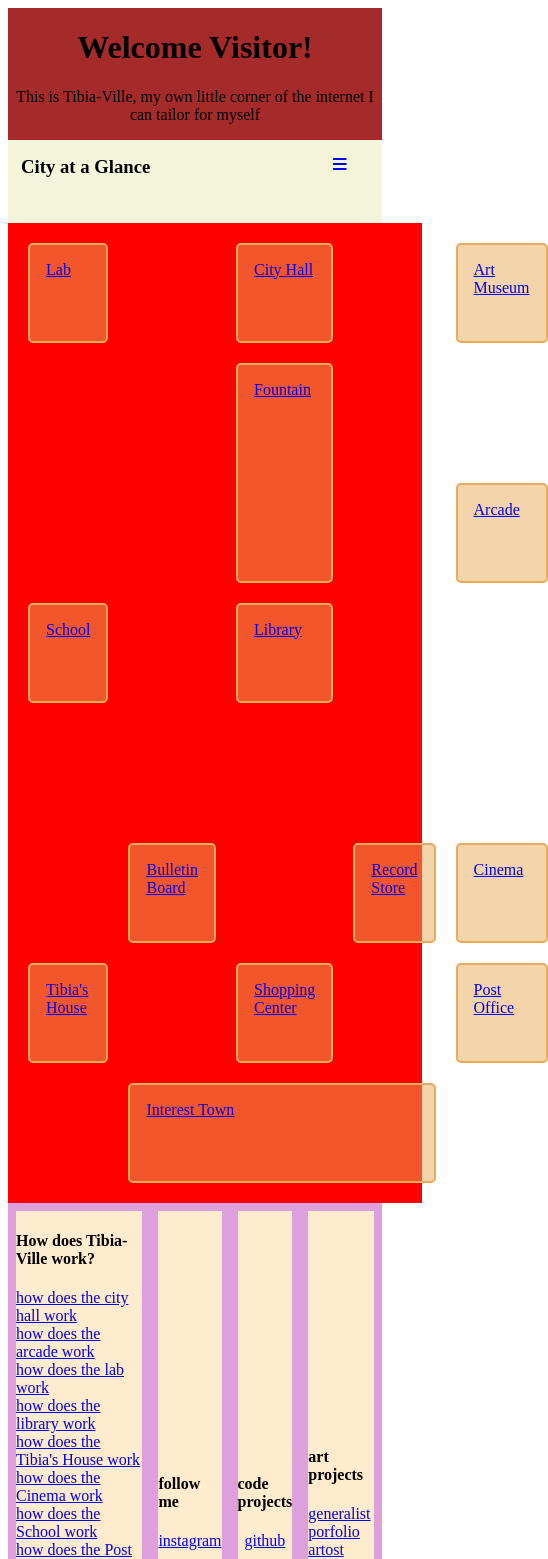
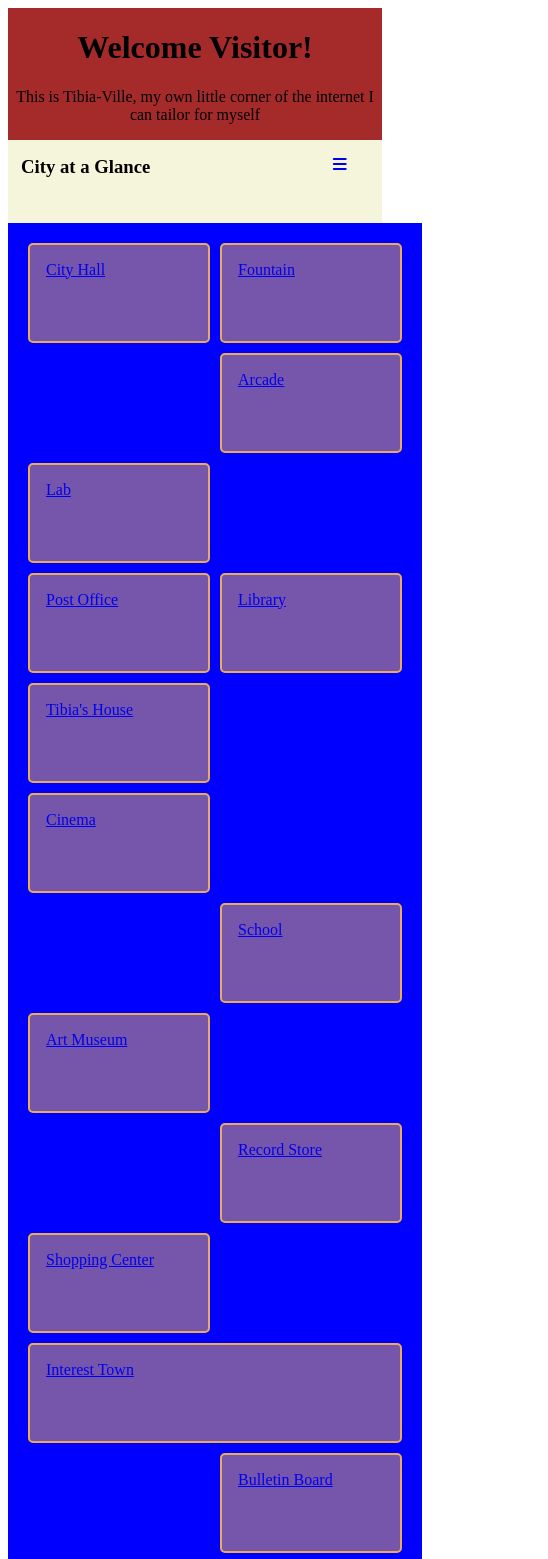
Before and after one commit to ViLinh27/TibiaVille, a Vue app in the folder Tibia-Ville-Website/: page /#/ in a window 390 px wide. Shown: the top 1559 px of the page, 548 px wide, since content can reach past the window. Built offline with nearby package versions, Linux system fonts and the light colour scheme.

Commit message:
map and footer are now responsive but map is too widde compared to rest of page

```diff
--- a/Tibia-Ville-Website/src/assets/main_mobile.css
+++ b/Tibia-Ville-Website/src/assets/main_mobile.css
@@ -2,12 +2,18 @@
 
 /*---- 400px----*/
 @media (max-width:600px){
+    /*-- main app*/
     .app{
         background-color:brown;
     }
     .main_content{
         flex-direction:column;
     }
+    /*--footer-*/
+    footer{
+        flex-direction: column;
+    }
+    /*-- nav bar*/
     nav{
         background-color:beige;
         flex-direction: row;
@@ -23,7 +29,7 @@
         float:right;
         display:block;
     }
-
+    /*-- when nav bar is open*/
     nav.responsive {
         position:relative;
         flex-direction: column;
@@ -50,4 +56,83 @@
         display: block;
         text-align: left;
     }
+    /*-- home page*/
+    .page_content{
+        background-color: blue;
+    }
+    /*-- homepage map*/
+    .map_wrapper{
+        grid-template-columns: repeat(2, 1fr);
+        gap: 10px;
+    }
+    .map_1 {
+        /*- city hall -*/
+        grid-column: 1;
+        grid-row: 1;
+    }
+    .map_2 {
+        /*- arcade -*/
+        grid-column: 2;
+        grid-row: 2;
+    }
+    .map_3 {
+        /*- lab -*/
+        grid-column: 1;
+        grid-row: 3;
+    }
+    .map_4 {
+        /*- library-*/
+        grid-column: 2;
+        grid-row: 4;
+    }
+    .map_5 {
+        /*- tibia's house-*/
+        grid-column: 1;
+        grid-row: 5;
+    }
+    .map_6 {
+        /*- cinema -*/
+        grid-column: 1;
+        grid-row: 6;
+    }
+    .map_7 {
+        /*- school -*/
+        grid-column: 2;
+        grid-row: 7;
+    }
+    .map_8 {
+        /*- Post Office-*/
+        grid-column: 1;
+        grid-row: 4;
+    }
+    .map_9 {
+        /*- Art museum-*/
+        grid-column: 1;
+        grid-row: 8;
+    }
+    .map_10 {
+        /*- record store-*/
+        grid-column: 2;
+        grid-row: 9;
+    }
+    .map_11 {
+        /*- shopping center-*/
+        grid-column: 1;
+        grid-row: 10;
+    }
+    .map_12 {
+        /*- fountain -*/
+        grid-column: 2;
+        grid-row: 1;
+    }
+    .map_13 {
+        /*- interest town-*/
+        grid-column: 1/3;
+        grid-row: 11;
+    }
+    .map_14 {
+        /*- bulletin board-*/
+        grid-column: 2;
+        grid-row: 12;
+    }
 }
```
